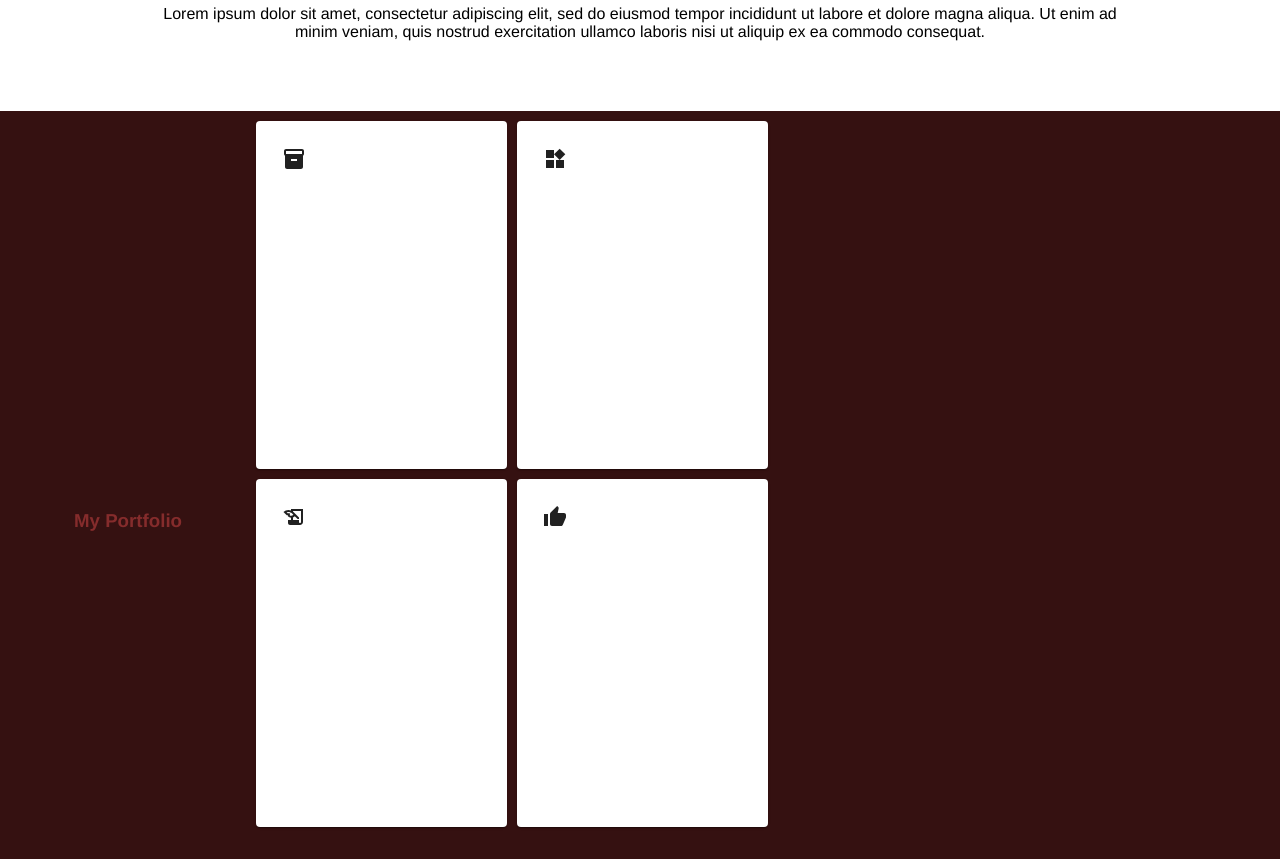
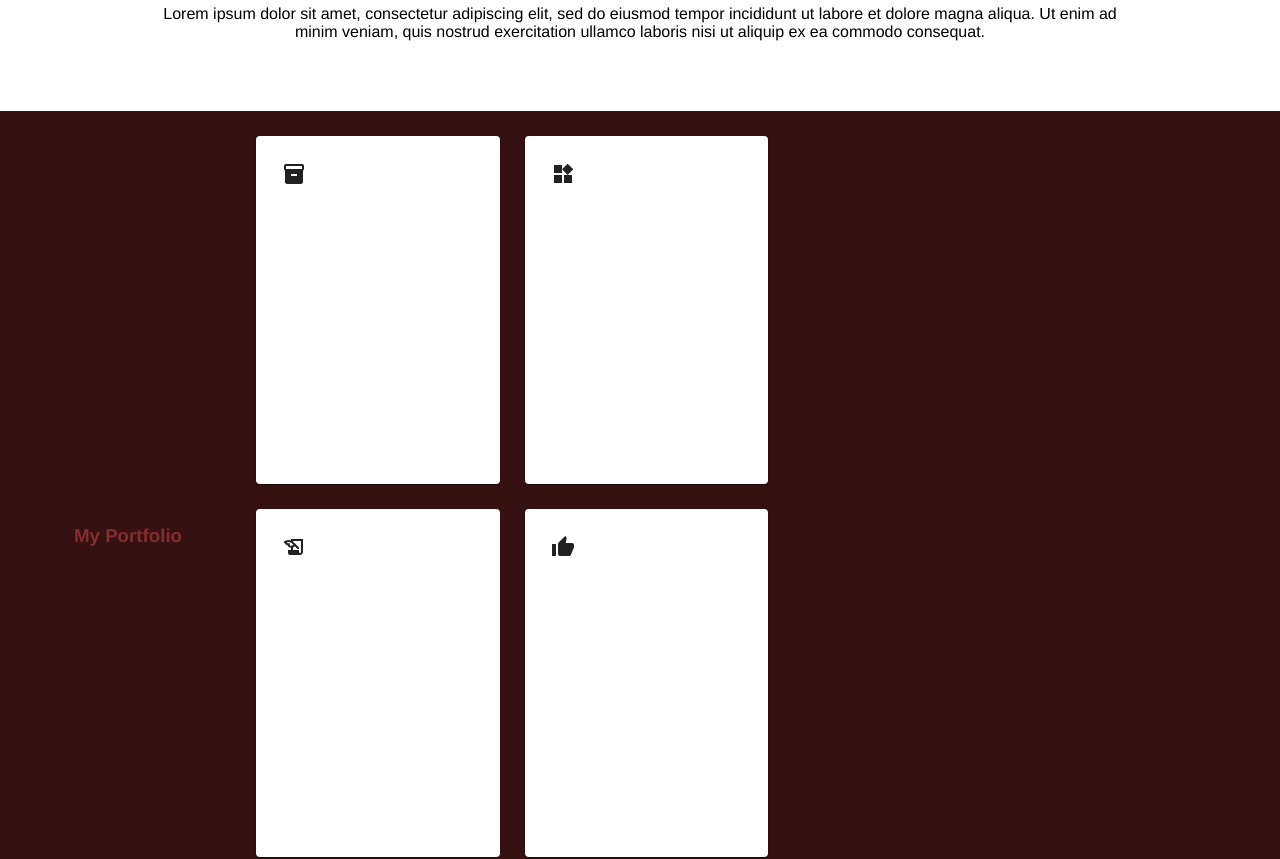
Before and after one commit to muabdz/simple-website, a React (Create React App) app: page / in a window 1280 px wide. Shown: the part 1020-1879 px from the top of the page. Built offline with nearby package versions, Linux system fonts and the light colour scheme.

Commit message:
fix grid margins

```diff
--- a/src/App.css
+++ b/src/App.css
@@ -62,9 +62,9 @@
   height: 100vh;
   display: grid;
   width: 40%;
-  margin: 10px 0px 10px;
+  margin: 25px 0px 25px;
   grid-template-columns: auto auto;
   grid-template-rows: auto auto;
-  grid-gap: 10px;
+  grid-gap: 25px;
   align-content: flex-start;
 }
```
